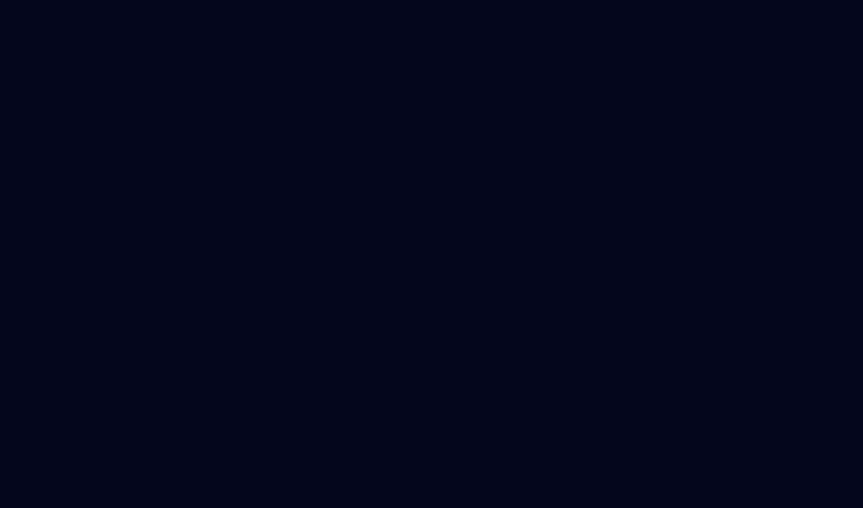
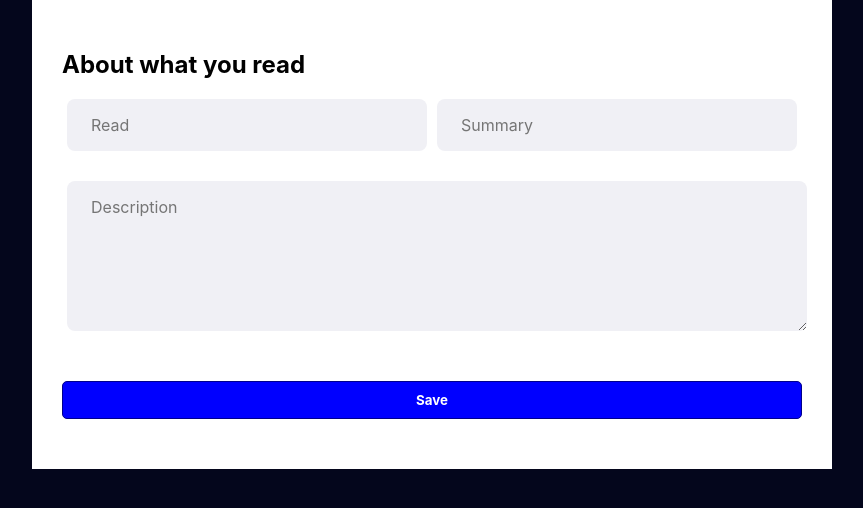
Before and after one commit to lucasgrocha/MyBookApp, a React (Create React App) app: page /createNote in a window 1280 px wide. Before the commit this address had no page. Shown: the top 508 px of the page, without its empty margins (208-1071 px from the left). Built offline with nearby package versions, Linux system fonts and the light colour scheme.

Commit message:
add CreateNote component

```diff
--- a/src/components/Notes/AddNote/index.tsx
+++ b/src/components/Notes/AddNote/index.tsx
@@ -1,6 +1,6 @@
 import React, { useState } from "react";
 import { AddBlock, AddIcon } from "./styles";
-import Backdrop from "../../../components/Backdrop";
+import { Link } from "react-router-dom";
 
 const AddNote = () => {
   const [clicked, setClicked] = useState(false);
@@ -10,11 +10,11 @@ const AddNote = () => {
   };
 
   return (
-    <>
+    <Link to="/createNote">
       <AddBlock onClick={handleClick}>
         <AddIcon />
       </AddBlock>
-    </>
+    </Link>
   );
 };
 
--- /dev/null
+++ b/src/pages/CreateNote/index.tsx
@@ -0,0 +1,39 @@
+import React, { FormEvent, useState } from "react";
+import {
+  InputField,
+  StyledForm,
+  Field,
+  DescriptionInput,
+  SubmitButton,
+  StyledHeader,
+} from "./styles";
+
+const CreateNote = () => {
+  const [summary, setSummary] = useState("");
+  const [description, setDescription] = useState("");
+  const [read, setRead] = useState("");
+  const [formData, setFormData] = useState({
+    read: "",
+    summary: "",
+    description: "",
+  });
+
+  const handleSubmit = (evt: FormEvent) => {
+    evt.preventDefault();
+  };
+
+  return (
+    <StyledForm onSubmit={handleSubmit}>
+      <StyledHeader>About what you read</StyledHeader>
+      <Field>
+        <InputField type="text" placeholder="Read" />
+        <InputField type="text" placeholder="Summary" />
+      </Field>
+      <DescriptionInput placeholder="Description" />
+      <br />
+      <SubmitButton type="submit">Save</SubmitButton>
+    </StyledForm>
+  );
+};
+
+export default CreateNote;
--- /dev/null
+++ b/src/pages/CreateNote/styles.ts
@@ -0,0 +1,62 @@
+import styled from "styled-components";
+
+export const InputField = styled.input`
+  flex: 1;
+  background: #f0f0f5;
+  border-radius: 8px;
+  border: 0;
+  padding: 16px 24px;
+  font-size: 16px;
+  color: #6c6c80;
+  width: 10%;
+  outline: none;
+  margin: auto 5px;
+`;
+
+export const StyledForm = styled.form`
+  background-color: white;
+  padding: 50px 30px;
+  width: 800px;
+  margin: auto auto;
+  display: flex;
+  justify-content: center;
+  flex-direction: column;
+`;
+
+export const Field = styled.div`
+  width: 100%;
+  display: flex;
+`;
+
+export const DescriptionInput = styled.textarea`
+  background: #f0f0f5;
+  border-radius: 8px;
+  border: 0;
+  margin: 30px 5px;
+  width: 100%;
+  padding: 16px 24px;
+  font-size: 16px;
+  color: #6c6c80;
+  outline: none;
+  height: 150px;
+`;
+
+export const SubmitButton = styled.button`
+  background-color: blue;
+  color: white;
+  font-weight: bolder;
+  padding: 10px 30px;
+  cursor: pointer;
+  border-radius: 5px;
+  border: 1px solid darkblue;
+  outline: none;
+
+  &:active {
+    background-color: darkblue;
+  }
+`;
+
+export const StyledHeader = styled.h2`
+  color: black;
+  margin-bottom: 20px;
+`;
--- a/src/routes.tsx
+++ b/src/routes.tsx
@@ -1,12 +1,14 @@
 import React from "react";
 import { BrowserRouter, Routes, Route } from "react-router-dom";
 import Home from "./pages/Home";
+import CreateNote from './pages/CreateNote'
 
 export default function AppRoutes() {
   return (
     <BrowserRouter>
       <Routes>
         <Route path="/" element={<Home />} />
+        <Route path="/createNote" element={<CreateNote />} />
       </Routes>
     </BrowserRouter>
   );
```
